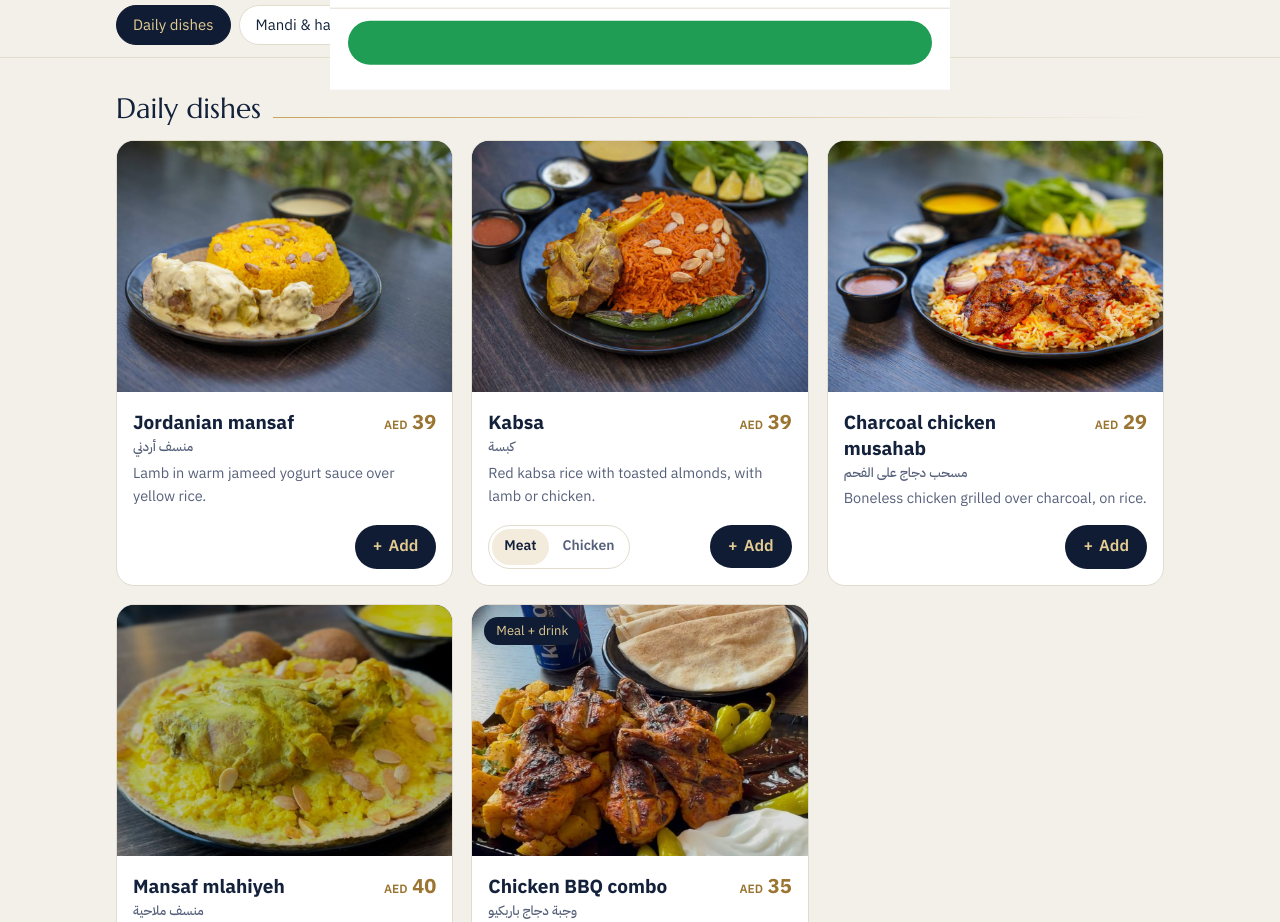
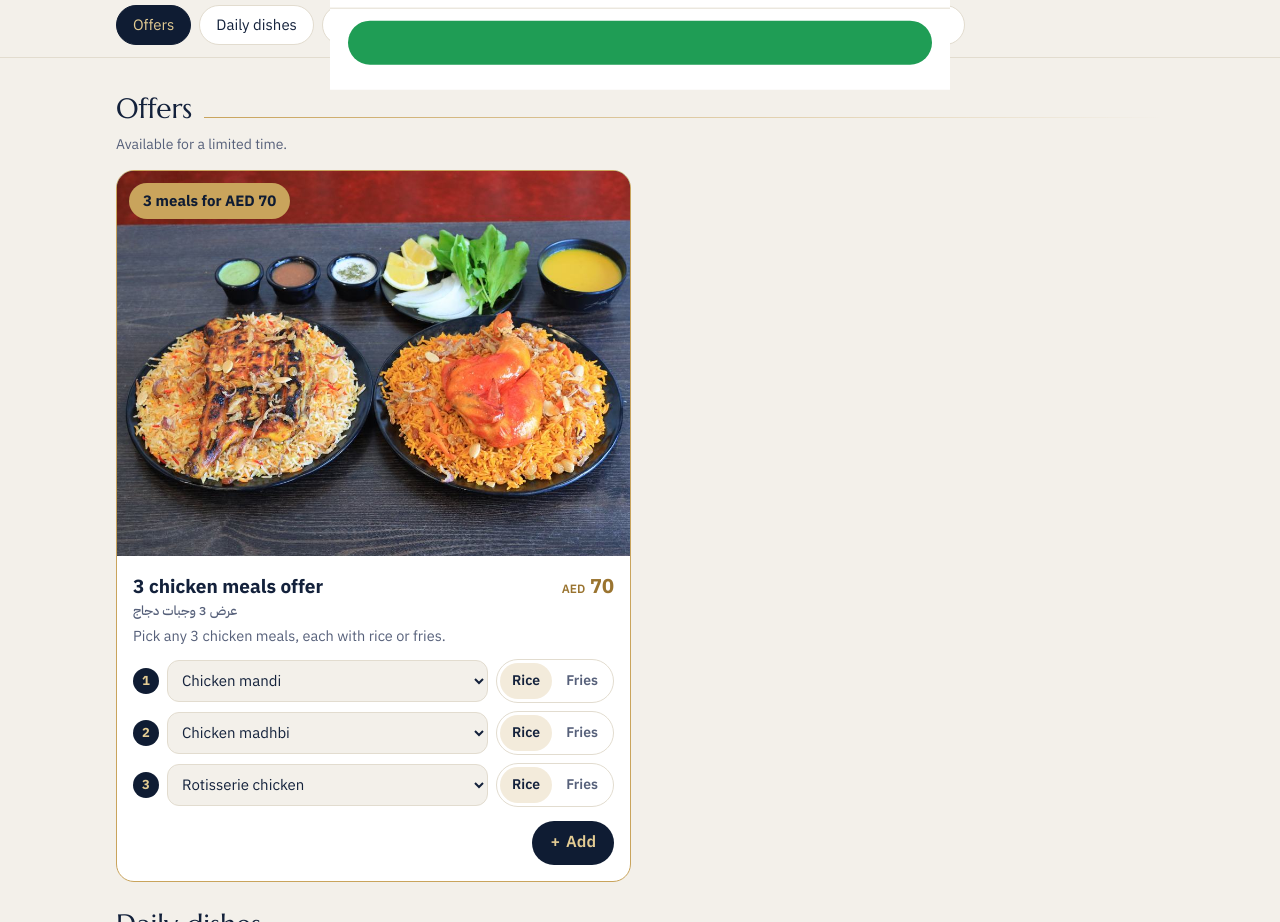
Before and after one commit to Houmam1993/mandi_alsultan_menu, a plain HTML site: page index.html in a window 1280 px wide. Shown: the part 880-1802 px from the top of the page. Drawn offline with Linux system fonts and the light colour scheme; a web font is replaced by a local one.

Commit message:
Add files via upload

```diff
--- a/index.html
+++ b/index.html
@@ -140,6 +140,11 @@ html[dir="ltr"] .price small{margin-inline-start:0}
 .opts button[aria-checked="true"]{background:rgba(201,164,92,.22);color:var(--ink)}
 .was{color:var(--ink-2);font-weight:500;font-size:14px}
 .sec-offers .dish{border-color:var(--gold)}
+.sec-offers .badge{background:var(--gold);color:var(--navy);font-weight:700;font-size:15px;padding:6px 14px}
+.combo{display:grid;gap:8px;margin-top:4px}
+.combo-row{display:flex;align-items:center;gap:8px;flex-wrap:wrap}
+.combo-n{width:26px;height:26px;border-radius:50%;background:var(--navy);color:var(--gold-soft);display:grid;place-items:center;font-size:13px;font-weight:700;flex:none}
+.combo select{flex:1;min-width:150px;font:inherit;font-size:15px;color:var(--ink);background:var(--bg);border:1px solid var(--line);border-radius:12px;padding:8px 10px;min-height:42px}
 
 /* ---------- Info ---------- */
 .info{margin-top:36px;background:var(--navy);color:#F1E9D8;border-radius:22px;padding:24px 20px;display:grid;gap:14px}
@@ -287,6 +292,16 @@ const CATS = [
    {id:"offer-1",cat:"offers",img:"images/offer-1.jpg",price:49,was:65,ar:"…",en:"…",dAr:"…",dEn:"…"},
    The Offers section and its tab appear automatically once an offer exists. */
 const DISHES = [
+  /* Offers */
+  {id:"offer-3chicken",cat:"offers",img:"images/offer_chicken3.jpg",price:70,
+    badgeAr:"3 وجبات بـ 70 درهم",badgeEn:"3 meals for AED 70",
+    combo:{count:3,
+      meals:[{k:"mandi",ar:"مندي دجاج",en:"Chicken mandi"},{k:"madhbi",ar:"مظبي دجاج",en:"Chicken madhbi"},
+             {k:"machine",ar:"دجاج ماكينة",en:"Rotisserie chicken"},{k:"musahab",ar:"مسحب دجاج على الفحم",en:"Charcoal musahab"}],
+      sides:[{k:"rice",ar:"رز",en:"Rice"},{k:"fries",ar:"بطاطا",en:"Fries"}]},
+    ar:"عرض 3 وجبات دجاج",en:"3 chicken meals offer",
+    dAr:"اختر أي 3 وجبات دجاج، وكل وجبة مع رز أو بطاطا.",dEn:"Pick any 3 chicken meals, each with rice or fries."},
+
   /* Daily dishes */
   {id:"mansaf",cat:"daily",img:"images/mansaf.jpg",price:39,
     ar:"منسف أردني",en:"Jordanian mansaf",
@@ -366,18 +381,23 @@ if(!T[lang]) lang = "ar";
 const dishOf = key => DISHES.find(d=>d.id===key.split(":")[0]);
 const optOf  = key => { const d=dishOf(key); const k=key.split(":")[1]; return d&&d.opts ? d.opts.find(o=>o.k===k) : null; };
 const opt2Of = key => { const d=dishOf(key); const k=key.split(":")[2]; return d&&d.opts2 ? d.opts2.find(o=>o.k===k) : null; };
+let combo = {}; DISHES.forEach(d=>{ if(d.combo) combo[d.id]=Array.from({length:d.combo.count},(_, i)=>({m:d.combo.meals[i%d.combo.meals.length].k,s:d.combo.sides[0].k})); });
+const comboKey = d => `${d.id}:${combo[d.id].map(x=>x.m+"-"+x.s).join(",")}`;
+const comboParts = key => { const d=dishOf(key); if(!d||!d.combo) return null; const raw=key.split(":")[1]||"";
+  const parts=raw.split(",").map(p=>{ const [m,s]=p.split("-"); return {m:d.combo.meals.find(x=>x.k===m), s:d.combo.sides.find(x=>x.k===s)}; });
+  return parts.length===d.combo.count && parts.every(p=>p.m&&p.s) ? parts : null; };
 const priceOf = key => { const o=optOf(key); return o ? o.price : dishOf(key).price; };
 let cart = store.get("ms_cart2") || {};
-for(const k in cart){ const d=dishOf(k); if(!d || !(cart[k]>0) || (d.opts && !optOf(k)) || (d.opts2 && !opt2Of(k))) delete cart[k]; }
+for(const k in cart){ const d=dishOf(k); if(!d || !(cart[k]>0) || (d.opts && !optOf(k)) || (d.opts2 && !opt2Of(k)) || (d.combo && !comboParts(k))) delete cart[k]; }
 let sel = {}, sel2 = {}; DISHES.forEach(d=>{ if(d.opts) sel[d.id]=d.opts[0].k; if(d.opts2) sel2[d.id]=d.opts2[0].k; });
-const keyFor = d => d.opts ? `${d.id}:${sel[d.id]}${d.opts2?":"+sel2[d.id]:""}` : d.id;
+const keyFor = d => d.combo ? comboKey(d) : d.opts ? `${d.id}:${sel[d.id]}${d.opts2?":"+sel2[d.id]:""}` : d.id;
 let form = Object.assign({type:"delivery",name:"",addr:"",notes:""}, store.get("ms_form")||{});
 
 const $ = s => document.querySelector(s);
 const t = k => T[lang][k];
 const nm = d => d[lang];
 const other = d => d[lang==="ar"?"en":"ar"];
-const keyName = key => { const d=dishOf(key), o=optOf(key), o2=opt2Of(key); return o ? `${nm(d)} (${o[lang]}${o2?" · "+o2[lang]:""})` : nm(d); };
+const keyName = key => { const d=dishOf(key), o=optOf(key), o2=opt2Of(key), cp=comboParts(key); if(cp) return `${nm(d)} (${cp.map(p=>`${p.m[lang]} + ${p.s[lang]}`).join(lang==="ar"?"، ":", ")})`; return o ? `${nm(d)} (${o[lang]}${o2?" · "+o2[lang]:""})` : nm(d); };
 const fmt = n => lang==="ar" ? `${n} ${t("cur")}` : `${t("cur")} ${n}`;
 const esc = s => String(s).replace(/[&<>"']/g,c=>({"&":"&amp;","<":"&lt;",">":"&gt;",'"':"&quot;","'":"&#39;"}[c]));
 const waLink = text => `https://wa.me/${PHONE_WA}?text=${encodeURIComponent(text)}`;
@@ -415,6 +435,13 @@ function footHTML(d){
     : `<div class="stepper"><button type="button" data-dec="${key}" aria-label="${t("less")}">−</button><output aria-live="polite">${q}</output><button type="button" data-inc="${key}" aria-label="${t("more")}">+</button></div>`;
   return `${optsHTML(d)}${ctl}`;
 }
+function comboHTML(d){
+  return combo[d.id].map((x,i)=>`<div class="combo-row">
+    <span class="combo-n">${i+1}</span>
+    <select data-combo="${d.id}:${i}" aria-label="${lang==="ar"?"الوجبة":"Meal"} ${i+1}">${d.combo.meals.map(m=>`<option value="${m.k}" ${x.m===m.k?"selected":""}>${esc(m[lang])}</option>`).join("")}</select>
+    <div class="opts" role="radiogroup" aria-label="${lang==="ar"?"الوجبة":"Meal"} ${i+1}">${d.combo.sides.map(s=>`<button type="button" role="radio" aria-checked="${x.s===s.k}" data-side="${d.id}:${i}:${s.k}">${esc(s[lang])}</button>`).join("")}</div>
+  </div>`).join("");
+}
 function cardHTML(d){
   const badge = d[lang==="ar"?"badgeAr":"badgeEn"];
   return `<article class="dish">
@@ -423,8 +450,9 @@ function cardHTML(d){
       ${badge?`<span class="badge">${esc(badge)}</span>`:""}
     </button>
     <div class="dish-body">
-      <div class="dish-title"><h3>${esc(nm(d))}<span class="alt" lang="${lang==="ar"?"en":"ar"}">${esc(other(d))}</span></h3><span id="price-${d.id}">${priceHTML(d)}</span></div>
+      <div class="dish-title"><h3>${esc(nm(d))}<span class="alt" lang="${lang==="ar"?"en":"ar"}"><bdi>${esc(other(d))}</bdi></span></h3><span id="price-${d.id}">${priceHTML(d)}</span></div>
       <p class="desc">${esc(d[lang==="ar"?"dAr":"dEn"])}</p>
+      ${d.combo?`<div class="combo" id="combo-${d.id}">${comboHTML(d)}</div>`:""}
       <div class="dish-foot" id="foot-${d.id}">${footHTML(d)}</div>
     </div>
   </article>`;
@@ -527,6 +555,7 @@ function toast(msg){ const el=$("#toast"); el.textContent=msg; el.classList.add(
 
 /* ---------- events ---------- */
 document.addEventListener("click",e=>{
+  const sd=e.target.closest("[data-side]"); if(sd){ const [id,i,k]=sd.dataset.side.split(":"); combo[id][+i].s=k; const box=document.getElementById("combo-"+id); if(box){ const d=DISHES.find(x=>x.id===id); box.innerHTML=comboHTML(d); const b=box.querySelector(`[data-side="${id}:${i}:${k}"]`); if(b) b.focus(); } refreshCombo(id); return; }
   const op2=e.target.closest("[data-opt2]"); if(op2){ const [id,k]=op2.dataset.opt2.split(":"); sel2[id]=k; refreshDish(id); const b=document.querySelector(`[data-opt2="${id}:${k}"]`); if(b) b.focus(); return; }
   const op=e.target.closest("[data-opt]"); if(op){ const [id,k]=op.dataset.opt.split(":"); sel[id]=k; refreshDish(id); const b=document.querySelector(`[data-opt="${id}:${k}"]`); if(b) b.focus(); return; }
   const a=e.target.closest("[data-add]"); if(a){ const key=a.dataset.add; setQty(key,1); toast(t("added")); const s=document.querySelector(`#foot-${key.split(":")[0]} [data-inc]`); if(s) s.focus(); return; }
@@ -546,6 +575,11 @@ $("#sheetBody").addEventListener("input",e=>{
   if(e.target.id==="fNotes") form.notes=e.target.value;
   save(); updateSend();
 });
+$("#menu").addEventListener("change",e=>{
+  const c=e.target.closest("[data-combo]"); if(!c) return;
+  const [id,i]=c.dataset.combo.split(":"); combo[id][+i].m=c.value; refreshCombo(id);
+});
+function refreshCombo(id){ const d=DISHES.find(x=>x.id===id); const f=document.getElementById("foot-"+id); if(f) f.innerHTML=footHTML(d); }
 $("#sheetBody").addEventListener("change",e=>{
   if(e.target.name==="otype"){ form.type=e.target.value; save(); renderSheet(); }
 });
```
Also changed, not shown: images/offer_chicken3.jpg (added), 1 other file.
